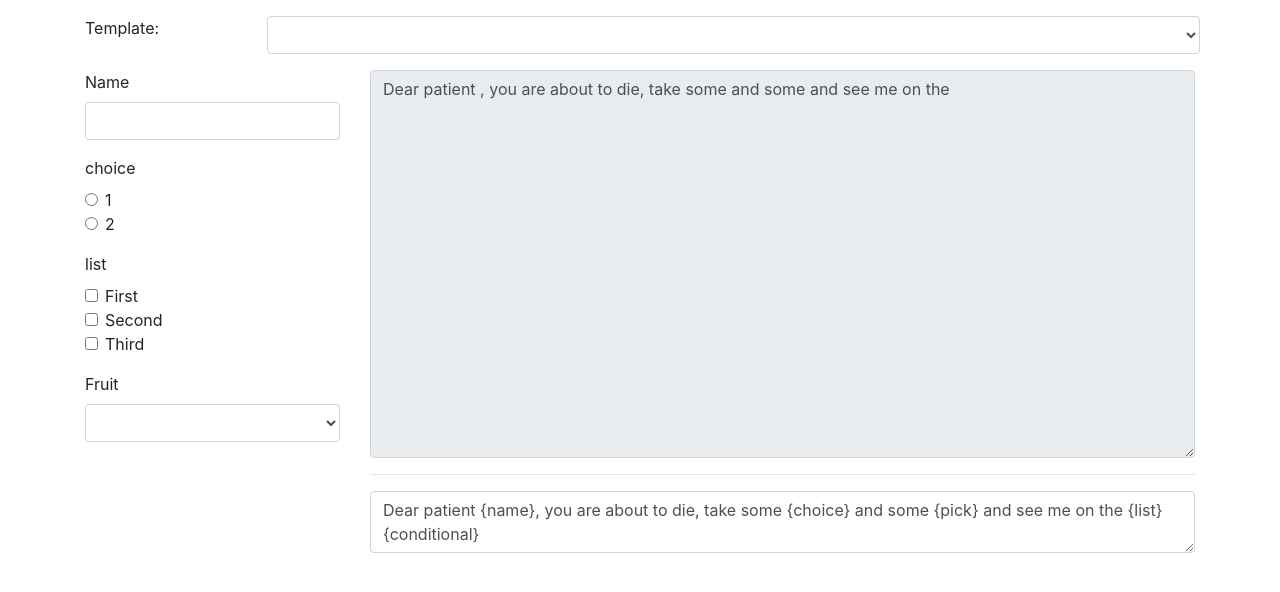
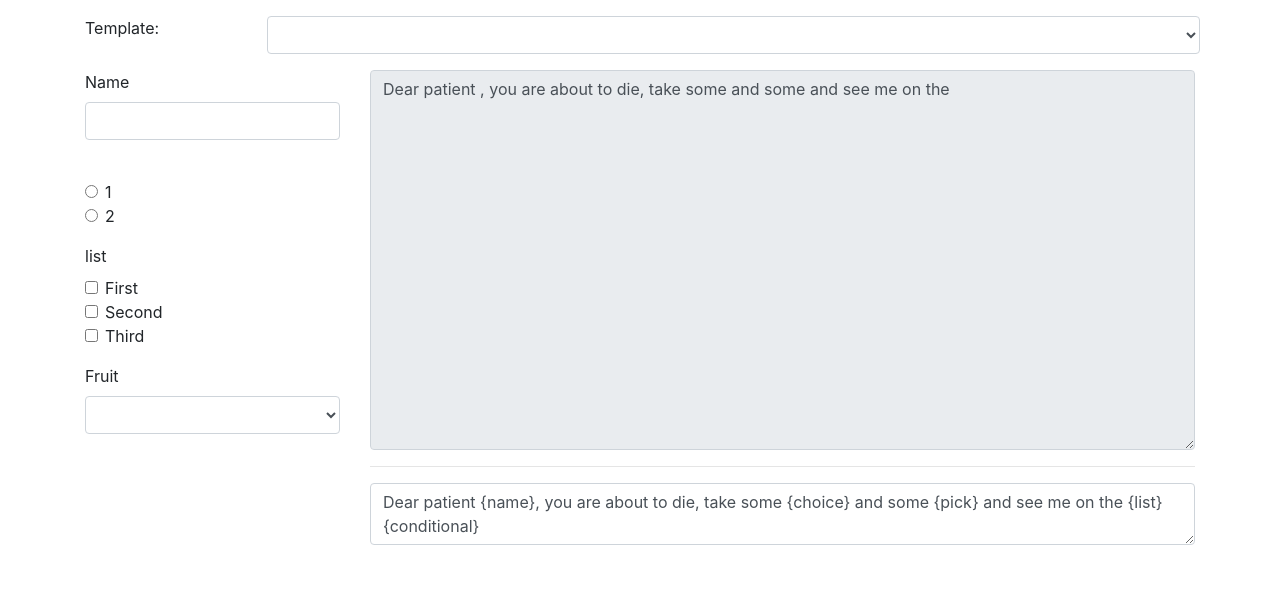
Before and after one commit to Itamaram/dr-template, a React (Create React App) app: page / in a window 1280 px wide. Shown: the top 592 px of the page. Built offline with nearby package versions, Linux system fonts and the light colour scheme.

Commit message:
Template is now a list

```diff
--- a/src/App.js
+++ b/src/App.js
@@ -5,7 +5,13 @@ import { FormControl, Form } from 'react-bootstrap';
 import assess from './conditions';
 import handlers from './handlers';
 
-const template = require('./template.json');
+const templates = require('./templates.json');
+
+const VariablesInput = ({ variables, values, onChange }) => {
+  return variables
+    .filter(v => assess(v.condition, values))
+    .map(v => handlers[v.type].input(v, values[v.placeholder], x => onChange(v.placeholder, x), v.placeholder))
+}
 
 const InputCollection = (props) => {
   return Object.entries(props.template.variables)
@@ -21,8 +27,8 @@ const InputCollection = (props) => {
 class Container extends React.Component {
   constructor(props) {
     super(props);
-    this.state = Object.entries(props.template.variables)
-      .reduce((p, [key, value]) => Object.assign(p, { [key]: handlers[value.type].seed }), { pattern: props.template.pattern });
+    this.state = props.template.variables
+      .reduce((p, v) => Object.assign(p, { [v.placeholder]: handlers[v.type].seed }), { pattern: props.template.pattern });
   }
 
   render() {
@@ -39,7 +45,7 @@ class Container extends React.Component {
         <div className="row py-3">
           <div className="col-3">
             <div className="sticky-top">
-              <InputCollection template={this.props.template} values={this.state} onChange={(key, value) => this.setState({ [key]: value })} />
+              <VariablesInput variables={this.props.template.variables} values={this.state} onChange={(key, value) => this.setState({ [key]: value })} />
             </div>
           </div>
           <div className="col">
@@ -59,9 +65,9 @@ function TextResult(props) {
   }
 
   function compute(variables, values) {
-    return Object.entries(variables)
-      .filter(([_, variable]) => assess(variable.condition, values))
-      .map(([name, variable]) => [name, handlers[variable.type].format(variable, values[name])])
+    return variables
+      .filter(variable => assess(variable.condition, values))
+      .map(variable => [variable.placeholder, handlers[variable.type].format(variable, values[variable.placeholder])])
       .reduce((accum, [key, value]) => Object.assign(accum, { [key]: value }), {});
   }
 
@@ -73,7 +79,7 @@ function TextResult(props) {
 function App() {
   return (
     <div className="container">
-      <Container template={template} />
+      <Container template={templates[0]} />
     </div>
   );
 }
--- a/src/inputs/CheckboxInput.jsx
+++ b/src/inputs/CheckboxInput.jsx
@@ -7,17 +7,17 @@ function CheckboxInput(props) {
             return [...props.value, box.value];
         return props.value.filter(v => v !== box.value);
     }
-    const { display, options, name } = props.config;
+    const { display, options, placeholder } = props.config;
 
     return (
         <FormGroup>
-            <FormLabel>{display || name}</FormLabel>
+            <FormLabel>{display || placeholder}</FormLabel>
             {
                 options.map(o => (
                     <FormCheck
                         type="checkbox"
                         checked={props.value.includes(o.key)}
-                        name={name}
+                        name={placeholder}
                         value={o.key}
                         onChange={e => props.onChange(update(e.target))}
                         label={o.key}
--- a/src/inputs/DropdownInput.jsx
+++ b/src/inputs/DropdownInput.jsx
@@ -6,7 +6,7 @@ function DropdownInput(props) {
     return (
         <FormGroup>
             <FormLabel>{display || name}</FormLabel>
-            <FormControl as="select" defaultValue={props.value} onChange={(e) => props.onChange(e.target.value)}>
+            <FormControl as="select" defaultValue={props.value} onChange={e => props.onChange(e.target.value)}>
                 {[{ key: '' }, ...options].map(o =>
                     <option value={o.key} key={o.key}>{o.key}</option>
                 )}
--- a/src/template.json
+++ /dev/null
@@ -1,61 +0,0 @@
-{
-    "pattern": "Dear patient {name}, you are about to die, take some {choice} and some {pick} and see me on the {list} {conditional}",
-    "variables": {
-        "name": {
-            "type": "text",
-            "display": "Name"
-        },
-        "choice": {
-            "type": "radio",
-            "options": [
-                {
-                    "key": "1",
-                    "value": "one"
-                },
-                {
-                    "key": "2",
-                    "value": "two"
-                }
-            ]
-        },
-        "conditional": {
-            "type": "text",
-            "display": "And then...",
-            "condition": {
-                "field": "choice",
-                "equals": "1"
-            }
-        },
-        "list": {
-            "type": "checkbox",
-            "options": [
-                {
-                    "key": "First"
-                },
-                {
-                    "key": "Second",
-                    "value": "2nd"
-                },
-                {
-                    "key": "Third"
-                }
-            ]
-        },
-        "pick": {
-            "type": "dropdown",
-            "display": "Fruit",
-            "options": [
-                {
-                    "key": "Apple",
-                    "value": "apple"
-                },
-                {
-                    "key": "Orange"
-                },
-                {
-                    "key": "Banana"
-                }
-            ]
-        }
-    }
-}
--- /dev/null
+++ b/src/templates.json
@@ -0,0 +1,69 @@
+[
+    {
+        "name": "Patient is about to die",
+        "pattern": "Dear patient {name}, you are about to die, take some {choice} and some {pick} and see me on the {list} {conditional}",
+        "variables": [
+            {
+                "placeholder": "name",
+                "type": "text",
+                "display": "Name"
+            },
+            {
+                "placeholder": "choice",
+                "type": "radio",
+                "options": [
+                    {
+                        "key": "1",
+                        "value": "one"
+                    },
+                    {
+                        "key": "2",
+                        "value": "two"
+                    }
+                ]
+            },
+            {
+                "placeholder": "conditional",
+                "type": "text",
+                "display": "And then...",
+                "condition": {
+                    "field": "choice",
+                    "equals": "1"
+                }
+            },
+            {
+                "placeholder": "list",
+                "type": "checkbox",
+                "options": [
+                    {
+                        "key": "First"
+                    },
+                    {
+                        "key": "Second",
+                        "value": "2nd"
+                    },
+                    {
+                        "key": "Third"
+                    }
+                ]
+            },
+            {
+                "placeholder": "pick",
+                "type": "dropdown",
+                "display": "Fruit",
+                "options": [
+                    {
+                        "key": "Apple",
+                        "value": "apple"
+                    },
+                    {
+                        "key": "Orange"
+                    },
+                    {
+                        "key": "Banana"
+                    }
+                ]
+            }
+        ]
+    }
+]
```
Also changed, not shown: 1 other file (tests, documents, lock files or other folders).
